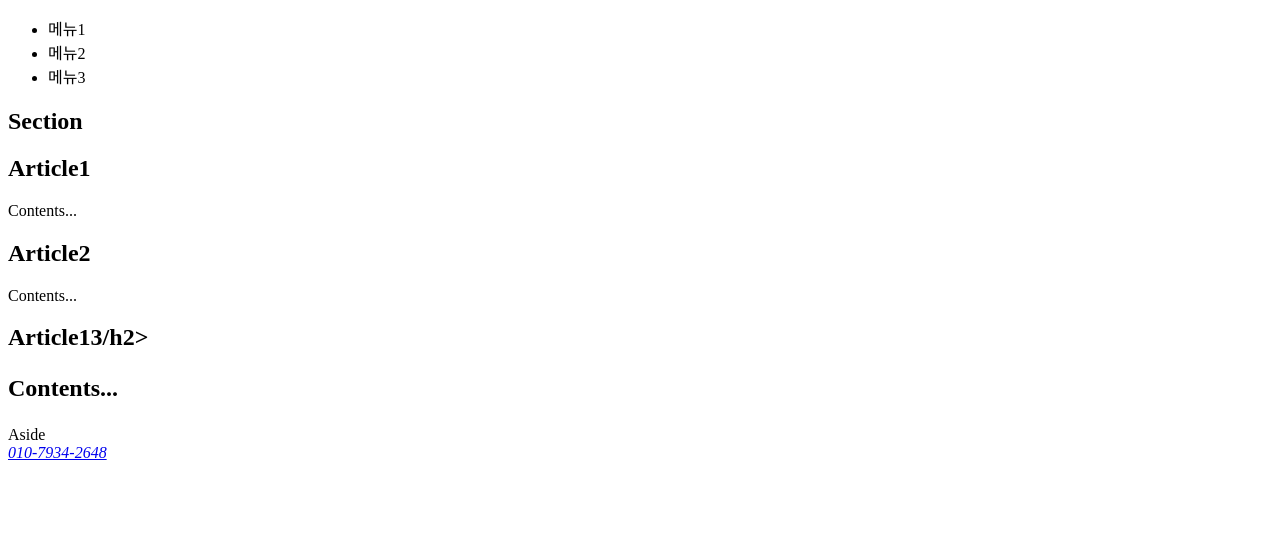
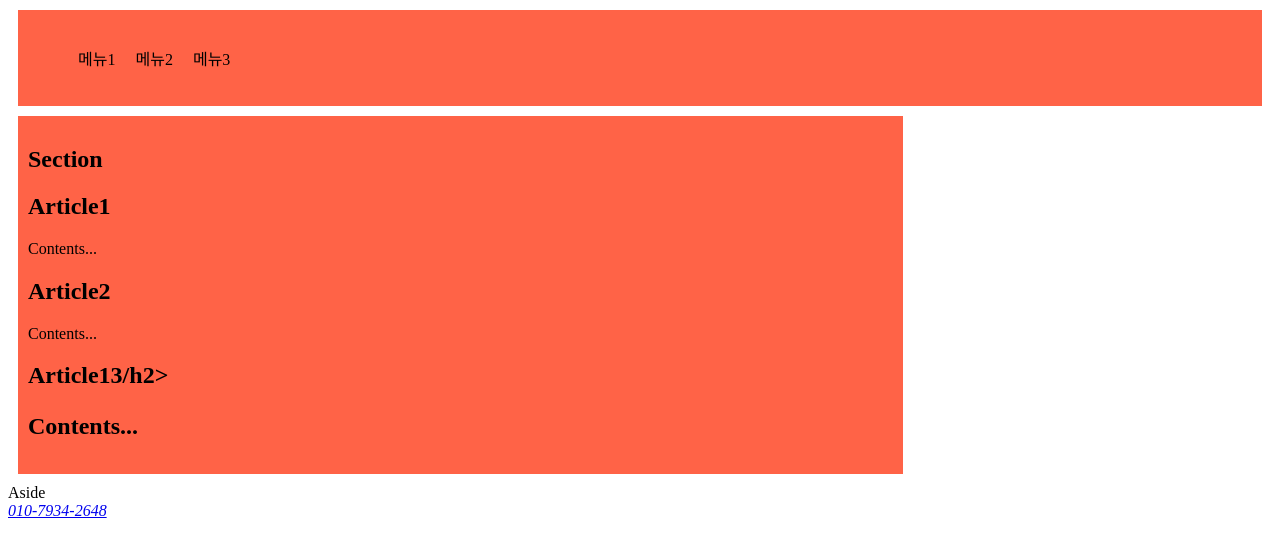
Before and after one commit to kchore42/example, a plain HTML site: page index.html in a window 1280 px wide. Drawn offline with Linux system fonts and the light colour scheme.

Commit message:
Add files via upload

```diff
--- a/main.css
+++ b/main.css
@@ -1,17 +1,25 @@
 header {
-
+    background: tomato;
+    margin: 10px;
+    padding: 10px;
 }
 header nav {
 
 }
 header nav ul {
-
+    display: flex;
 }
 header nav ul li {
+    list-style: none;
+    margin: 10px;
 
 }
 section {
-
+    width: 70%;
+    background: tomato;
+    margin:  10px;
+    padding: 10px;
+    box-sizing: border-box;
 }
 section h1 {
 
```
